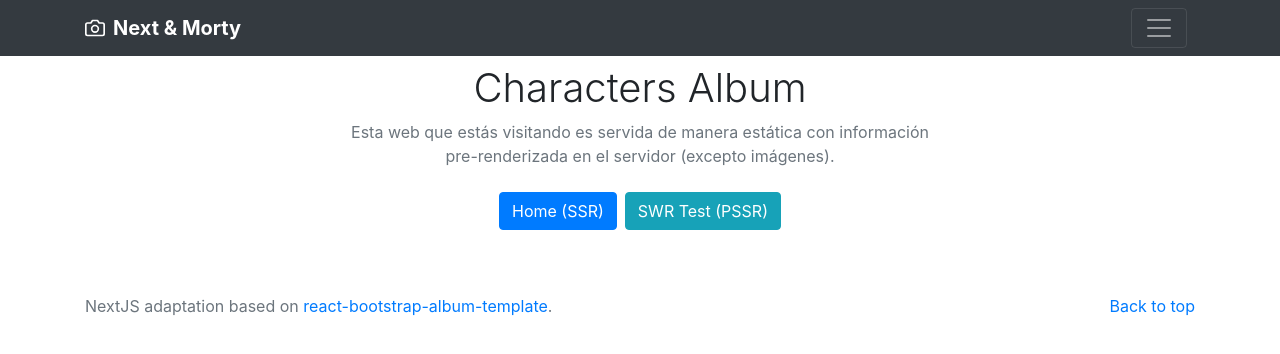
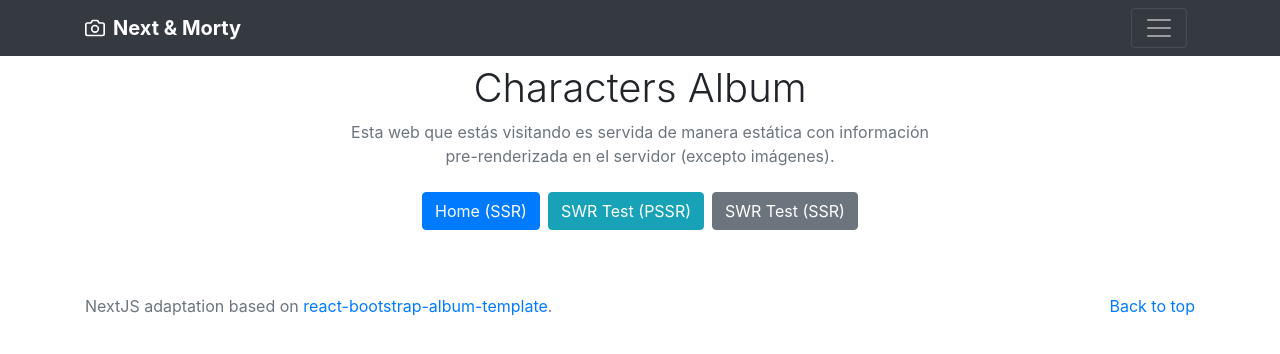
Before and after one commit to iortega-dev/next-and-morty, a Next.js app: page / in a window 1280 px wide. Shown: the top 354 px of the page. Built offline with nearby package versions, Linux system fonts and the light colour scheme; no server answers.

Commit message:
[ADD] Added new buttons

```diff
--- a/components/Main.jsx
+++ b/components/Main.jsx
@@ -23,12 +23,17 @@ const Main = ({ allCharactersData, onLoadMore }) => {
                                 Home (SSR)
                             </Button>
                         </Link>
-                        <Link href="/swr">
+                        <Link href="/swr-pssr">
                             <Button color="info" className="mx-1">
                                 SWR Test (PSSR)
                             </Button>
                         </Link>
-                        {router.route === '/swr' &&
+                        <Link href="/swr-ssr">
+                            <Button color="secondary" className="mx-1">
+                                SWR Test (SSR)
+                            </Button>
+                        </Link>
+                        {router.route === '/swr-ssr' &&
                             <Button color="success" className="mx-1" onClick={onLoadMore}>
                                 Load Page 2 of Characters
                             </Button>
```
